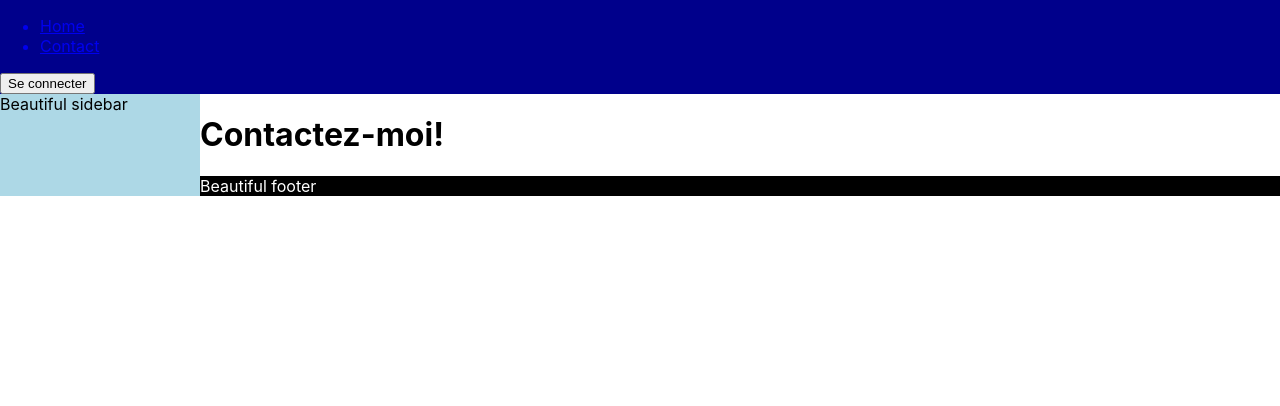
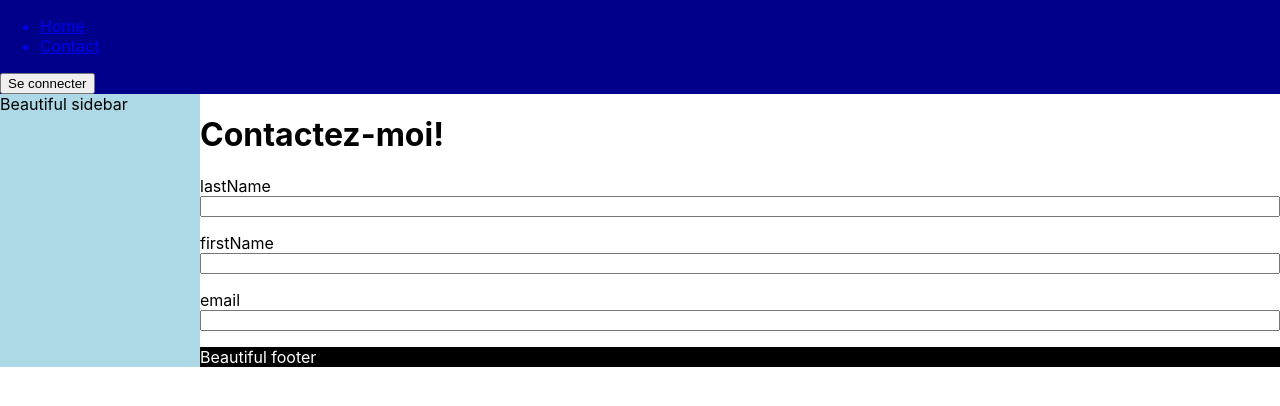
Before and after one commit to Moonpearl/formation-react, a React (Create React App) app: page /contact in a window 1280 px wide. Shown: the top 406 px of the page. Built offline with nearby package versions, Linux system fonts and the light colour scheme.

Commit message:
added working form

```diff
--- a/package.json
+++ b/package.json
@@ -3,6 +3,7 @@
   "version": "0.1.0",
   "private": true,
   "dependencies": {
+    "prop-types": "^15.7.2",
     "react": "^16.9.0",
     "react-dom": "^16.9.0",
     "react-router": "^5.0.1",
--- a/src/pages/Contact/Contact.jsx
+++ b/src/pages/Contact/Contact.jsx
@@ -1,10 +1,92 @@
-import React from 'react';
+import React, { Component } from 'react';
+import PropTypes from 'prop-types';
+import styled from 'styled-components';
 
 import { Layout } from '../../components';
+
+const InputBlock = styled.div`
+  display: flex;
+  flex-flow: column nowrap;
+  margin-bottom: 1em;
+`;
+
+const ErrorMessage = styled.div`
+  font-size: .75em;
+  color: darkred;
+`;
+
+class TextInput extends Component {
+  state = {
+    value: '',
+    errorMessage: '',
+  }
+
+  handleChange = (event) => {
+    const { required, validate } = this.props;
+
+    const value = event.target.value;
+
+    let errorMessage = '';
+
+    if (validate) {
+      if (!validate(value)) {
+        errorMessage = 'Le contenu du champ n\'est pas valide';
+      }
+    }
+
+    if (required && value.length === 0) {
+      errorMessage = 'Le champ ne doit pas être vide';
+    }
+
+    this.setState({
+      value,
+      errorMessage,
+    });
+  }
+
+  render() {
+    const { name } = this.props;
+    const { value, errorMessage } = this.state;
+
+    return (
+      <InputBlock>
+        <label htmlFor={name}>{name}</label>
+        <input
+          name={name}
+          type="text"
+          value={value}
+          onChange={this.handleChange} />
+        <ErrorMessage>{errorMessage}</ErrorMessage>
+      </InputBlock>
+    );
+  }
+}
+
+TextInput.propTypes = {
+  name: PropTypes.string.isRequired,
+  validate: PropTypes.func,
+};
+
+const validateEmail = (value) => {
+  return value.match(/^[\w\.\-]+@[\w\.\-]+\.\w+$/);
+}
+
+class ContactForm extends Component {
+  render() {
+    return (
+      <form>
+        <TextInput name="lastName" required />
+        <TextInput name="firstName" />
+        <TextInput name="email" validate={validateEmail} required />
+      </form>
+    );
+  }
+}
 
 const Contact = () =>
   <Layout>
     <h1>Contactez-moi!</h1>
+    <ContactForm />
   </Layout>
 ;
 
```
